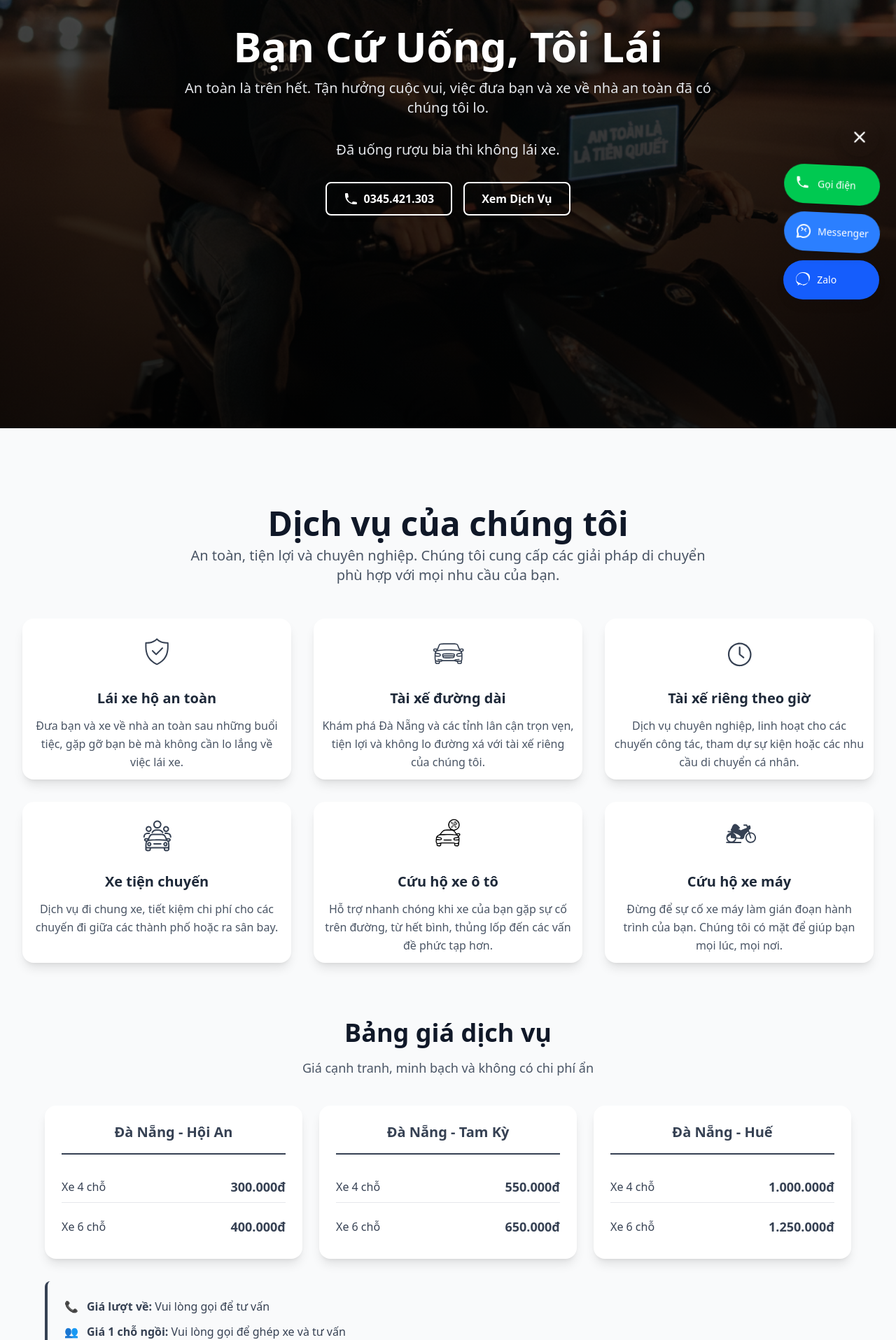
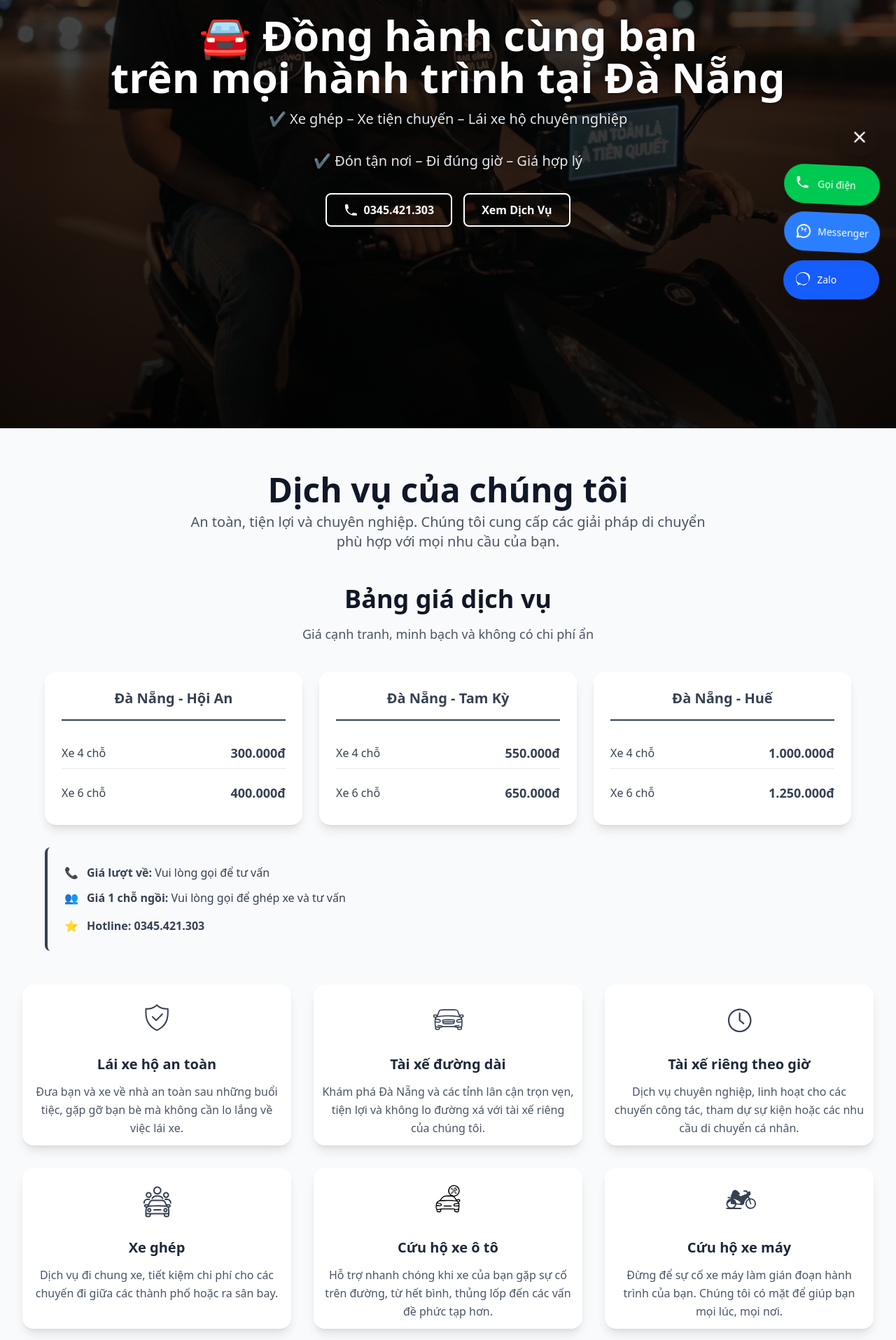
Before and after one commit to hongphuoc97/bancuuongdi, a React (Vite) app: page / in a window 1280 px wide. Shown: the part 348-2263 px from the top of the page at 70% size. Built offline with nearby package versions, Linux system fonts and the light colour scheme.

Commit message:
update content

```diff
--- a/index.html
+++ b/index.html
@@ -4,7 +4,7 @@
     <meta charset="UTF-8">
     <link rel="icon" type="image/png" href="/bancuuongdi.png" />
     <meta name="viewport" content="width=device-width, initial-scale=1.0, maximum-scale=1.0, user-scalable=no" />
-    <title>Bạn Cứ Uống, Tôi Lái - Dịch vụ lái xe an toàn tại Đà Nẵng</title>
+    <title>Xe ghép xe tiện chuyến Đà Nẵng</title>
     <!-- Preload the Poppins font family and include only the weights we need -->
     <link rel="preconnect" href="https://fonts.googleapis.com" />
     <link rel="preconnect" href="https://fonts.gstatic.com" crossorigin />
--- a/src/components/FloatingContactButtons.jsx
+++ b/src/components/FloatingContactButtons.jsx
@@ -53,7 +53,7 @@ const FloatingContactButtons = () => {
       id: 'messenger',
       label: 'Messenger',
       icon: <MessengerIcon />,
-      href: 'https://m.me/bancuuongdi',
+      href: 'https://www.facebook.com/profile.php?id=61554510803672',
       bgColor: 'bg-blue-500 hover:bg-blue-600',
       target: '_blank',
     },
@@ -61,7 +61,7 @@ const FloatingContactButtons = () => {
       id: 'zalo',
       label: 'Zalo',
       icon: <ZaloIcon />,
-      href: 'https://zalo.me/0345421303',
+      href: 'https://zalo.me/0905761912',
       bgColor: 'bg-blue-600 hover:bg-blue-700',
       target: '_blank',
     },
@@ -72,7 +72,6 @@ const FloatingContactButtons = () => {
       {/* Floating Button Container */}
       <div className="fixed bottom-6 right-6 z-40 flex flex-col-reverse items-end gap-3">
         {/* Contact Options */}
-        {isOpen && (
           <div className="flex flex-col gap-3 animate-in fade-in slide-in-from-bottom-2 duration-300">
             {contactOptions.map((option) => (
               <a
@@ -92,7 +91,6 @@ const FloatingContactButtons = () => {
               </a>
             ))}
           </div>
-        )}
 
         {/* Main Toggle Button */}
         <button
--- a/src/components/Header.jsx
+++ b/src/components/Header.jsx
@@ -5,7 +5,7 @@ import Button from './Button';
 import PhoneIcon from './icon/web/PhoneIcon';
 import MenuIcon from './icon/web/MenuIcon';
 import CloseIcon from './icon/web/CloseIcon';
-import logo from '../assets/logo.png';
+import logo from '../assets/logoghep.png';
 
 const NavLink = ({ href, text, isActive, onClick, isScrolled }) => (
   <a
@@ -28,7 +28,7 @@ const NavLink = ({ href, text, isActive, onClick, isScrolled }) => (
 const Logo = ({ onClick, cssClass }) => (
     <a href="#hero" className={cssClass} onClick={onClick}>
         <img src={logo} alt="Bạn Cứ Uống, Tôi Lái" className="h-12" />
-        <span>Bạn cứ uống, tôi lái</span>
+        <span>Xe ghép xe tiện chuyến Đà Nẵng</span>
     </a>
 );
 
--- a/src/components/Hero.jsx
+++ b/src/components/Hero.jsx
@@ -48,13 +48,13 @@ const Hero = () => {
           className={`transition-all duration-1000 ease-out ${isMounted ? 'opacity-100 translate-y-0' : 'opacity-0 translate-y-8'}`}
         >
           <h1 className="text-3xl sm:text-5xl md:text-6xl font-extrabold mb-4 text-shadow-lg">
-            Bạn Cứ Uống, Tôi Lái
+            🚘 Đồng hành cùng bạn <br/>trên mọi hành trình tại Đà Nẵng
           </h1>
           <p className="text-lg md:text-xl mb-8 max-w-3xl mx-auto text-gray-200 text-shadow-md">
-            An toàn là trên hết. Tận hưởng cuộc vui, việc đưa bạn và xe về nhà an toàn đã có chúng tôi lo.
+            ✔️ Xe ghép – Xe tiện chuyến – Lái xe hộ chuyên nghiệp
           </p>
           <p className="text-lg md:text-xl mb-8 max-w-3xl mx-auto text-gray-200 text-shadow-md">
-            Đã uống rượu bia thì không lái xe.
+           ✔️ Đón tận nơi – Đi đúng giờ – Giá hợp lý
           </p>
         </div>
         <div
--- a/src/components/News.jsx
+++ b/src/components/News.jsx
@@ -1,50 +1,63 @@
 import React, { useState } from 'react';
 
 // Dữ liệu mẫu cho các bài viết
+// Dữ liệu mẫu cho các bài viết (đã chỉnh sửa, không trùng lặp)
 const posts = [
   {
     id: 1,
     title: '5 Mẹo Sử Dụng Xe Tay Ga Bền Bỉ, Tiết Kiệm Xăng',
-    description: 'Khám phá những bí quyết đơn giản giúp chiếc xe tay ga của bạn luôn vận hành êm ái, bền bỉ và tối ưu hóa mức tiêu thụ nhiên liệu.',
-    imageUrl: 'https://images.unsplash.com/photo-1558981403-c5f9899a28bc?ixlib=rb-4.0.3&ixid=M3wxMjA3fDB8MHxwaG90by1wYWdlfHx8fGVufDB8fHx8fA%3D%3D&auto=format&fit=crop&w=1170&q=80',
+    description:
+      'Những thói quen đơn giản giúp xe tay ga vận hành êm, ít hư vặt và giảm đáng kể mức tiêu thụ nhiên liệu trong đô thị.',
+    imageUrl:
+      'https://images.unsplash.com/photo-1558981403-c5f9899a28bc?ixlib=rb-4.0.3&auto=format&fit=crop&w=1170&q=80',
     href: '#!',
   },
   {
     id: 2,
     title: 'Top Các Địa Điểm Cứu Hộ Xe Uy Tín Tại Đà Nẵng',
-    description: 'Lưu ngay danh sách các địa chỉ cứu hộ xe máy, ô tô chuyên nghiệp và nhanh chóng tại Đà Nẵng để không phải lo lắng khi xe gặp sự cố.',
-    imageUrl: '/xecuuho.png',
+    description:
+      'Tổng hợp các đơn vị cứu hộ xe máy, ô tô hỗ trợ 24/7, có mặt nhanh tại hiện trường, giá cả minh bạch cho khách hàng.',
+    imageUrl: '/xecuuho.png', // ảnh riêng cho chủ đề cứu hộ
     href: '#!',
   },
   {
     id: 3,
     title: 'Ăn Gì Ở Đà Nẵng? Các Quán Ăn Ngon Không Thể Bỏ Lỡ',
-    description: 'Từ mỳ Quảng, bánh tráng thịt heo đến các loại hải sản tươi sống, cùng khám phá bản đồ ẩm thực đặc sắc của thành phố biển xinh đẹp.',
-    imageUrl: 'https://images.unsplash.com/photo-1555939594-58d7cb561ad1?ixlib=rb-4.0.3&ixid=M3wxMjA3fDB8MHxwaG90by1wYWdlfHx8fGVufDB8fHx8fA%3D%3D&auto=format&fit=crop&w=687&q=80',
+    description:
+      'Gợi ý những quán mỳ Quảng, bún chả cá, bánh tráng thịt heo và hải sản tươi sống được người địa phương yêu thích.',
+    imageUrl:
+      'https://images.unsplash.com/photo-1553621042-f6e147245754?ixlib=rb-4.0.3&auto=format&fit=crop&w=900&q=80',
     href: '#!',
   },
-    {
+  {
     id: 4,
-    title: 'Ăn Gì Ở Đà Nẵng? Các Quán Ăn Ngon Không Thể Bỏ Lỡ',
-    description: 'Từ mỳ Quảng, bánh tráng thịt heo đến các loại hải sản tươi sống, cùng khám phá bản đồ ẩm thực đặc sắc của thành phố biển xinh đẹp.',
-    imageUrl: 'https://images.unsplash.com/photo-1555939594-58d7cb561ad1?ixlib=rb-4.0.3&ixid=M3wxMjA3fDB8MHxwaG90by1wYWdlfHx8fGVufDB8fHx8fA%3D%3D&auto=format&fit=crop&w=687&q=80',
+    title: 'Top 5 Điểm Sống Ảo Đẹp Nhất Tại Đà Nẵng',
+    description:
+      'Check-in cháy máy với cầu Rồng, cầu Tình Yêu, biển Mỹ Khê, Bà Nà Hills và hàng loạt góc chụp siêu đẹp trong thành phố.',
+    imageUrl:
+      'https://images.unsplash.com/photo-1528127269322-539801943592?ixlib=rb-4.0.3&auto=format&fit=crop&w=1000&q=80',
     href: '#!',
   },
-    {
+  {
     id: 5,
-    title: 'Ăn Gì Ở Đà Nẵng? Các Quán Ăn Ngon Không Thể Bỏ Lỡ',
-    description: 'Từ mỳ Quảng, bánh tráng thịt heo đến các loại hải sản tươi sống, cùng khám phá bản đồ ẩm thực đặc sắc của thành phố biển xinh đẹp.',
-    imageUrl: 'https://images.unsplash.com/photo-1555939594-58d7cb561ad1?ixlib=rb-4.0.3&ixid=M3wxMjA3fDB8MHxwaG90by1wYWdlfHx8fGVufDB8fHx8fA%3D%3D&auto=format&fit=crop&w=687&q=80',
+    title: 'Kinh Nghiệm Đi Hội An Từ Đà Nẵng Bằng Xe Máy',
+    description:
+      'Hướng dẫn đường đi, thời gian xuất phát lý tưởng, chỗ gửi xe và những điểm dừng chân thú vị trên cung đường Đà Nẵng – Hội An.',
+    imageUrl:
+      'https://images.unsplash.com/photo-1541417904950-b855846fe074?ixlib=rb-4.0.3&auto=format&fit=crop&w=1000&q=80',
     href: '#!',
   },
-    {
+  {
     id: 6,
-    title: 'Ăn Gì Ở Đà Nẵng? Các Quán Ăn Ngon Không Thể Bỏ Lỡ',
-    description: 'Từ mỳ Quảng, bánh tráng thịt heo đến các loại hải sản tươi sống, cùng khám phá bản đồ ẩm thực đặc sắc của thành phố biển xinh đẹp.',
-    imageUrl: 'https://images.unsplash.com/photo-1555939594-58d7cb561ad1?ixlib=rb-4.0.3&ixid=M3wxMjA3fDB8MHxwaG90by1wYWdlfHx8fGVufDB8fHx8fA%3D%3D&auto=format&fit=crop&w=687&q=80',
+    title: 'Hướng Dẫn Thuê Xe Tự Lái Tại Đà Nẵng – Lưu Ý Quan Trọng',
+    description:
+      'Các bước thuê xe tự lái an toàn: chuẩn bị giấy tờ, kiểm tra tình trạng xe, đọc kỹ hợp đồng và những khoản phí dễ bị bỏ sót.',
+    imageUrl:
+      'https://images.unsplash.com/photo-1483721310020-03333e577078?ixlib=rb-4.0.3&auto=format&fit=crop&w=1000&q=80',
     href: '#!',
   },
 ];
+
 
 const News = () => {
   const [currentPage, setCurrentPage] = useState(1);
--- a/src/components/Services.jsx
+++ b/src/components/Services.jsx
@@ -25,7 +25,7 @@ const servicesData = [
   },
   {
     icon: <RideShareIcon />,
-    title: 'Xe tiện chuyến',
+    title: 'Xe ghép',
     description: 'Dịch vụ đi chung xe, tiết kiệm chi phí cho các chuyến đi giữa các thành phố hoặc ra sân bay.',
   },
   {
@@ -81,7 +81,7 @@ const Services = () => {
   const [ref, isInView] = useInView({ threshold: 0.1 });
 
   return (
-    <section id="services" className="text-center py-20 md:py-28 px-4 sm:px-6 lg:px-8 bg-gray-50">
+    <section id="services" className="text-center py-12 md:py-16 px-4 sm:px-6 lg:px-8 bg-gray-50 pb-2 md:pb-2">
       <div className="max-w-4xl mx-auto">
         <h3 className="text-3xl md:text-5xl font-extrabold mb-2 text-gray-900">
           Dịch vụ của chúng tôi
@@ -91,20 +91,8 @@ const Services = () => {
         </p>
       </div>
 
-      {/* Services Grid */}
-      <div ref={ref} className="max-w-7xl mx-auto grid grid-cols-1 sm:grid-cols-2 md:grid-cols-3 gap-8 md:gap-8 mb-16">
-        {servicesData.map((service, index) => (
-          <ServiceItem
-            key={service.title}
-            {...service}
-            isInView={isInView}
-            delay={`${index * 150}ms`}
-          />
-        ))}
-      </div>
-
       {/* Pricing Table Section */}
-      <div className="max-w-6xl mx-auto mt-20">
+      <div className="max-w-6xl mx-auto mt-8 md:mt-12">
         <h3 className="text-3xl md:text-4xl font-extrabold mb-4 text-gray-900">
           Bảng giá dịch vụ
         </h3>
@@ -147,6 +135,18 @@ const Services = () => {
           </p>
         </div>
       </div>
+
+      {/* Services Grid */}
+      <div ref={ref} className="max-w-7xl mx-auto grid grid-cols-1 sm:grid-cols-2 md:grid-cols-3 gap-8 md:gap-8 mb-16 mt-8 md:mt-12">
+        {servicesData.map((service, index) => (
+          <ServiceItem
+            key={service.title}
+            {...service}
+            isInView={isInView}
+            delay={`${index * 150}ms`}
+          />
+        ))}
+      </div>
     </section>
   );
 };
```
Also changed, not shown: src/components/Footer.jsx (+7 -6 lines), src/assets/logoghep.png (added).
